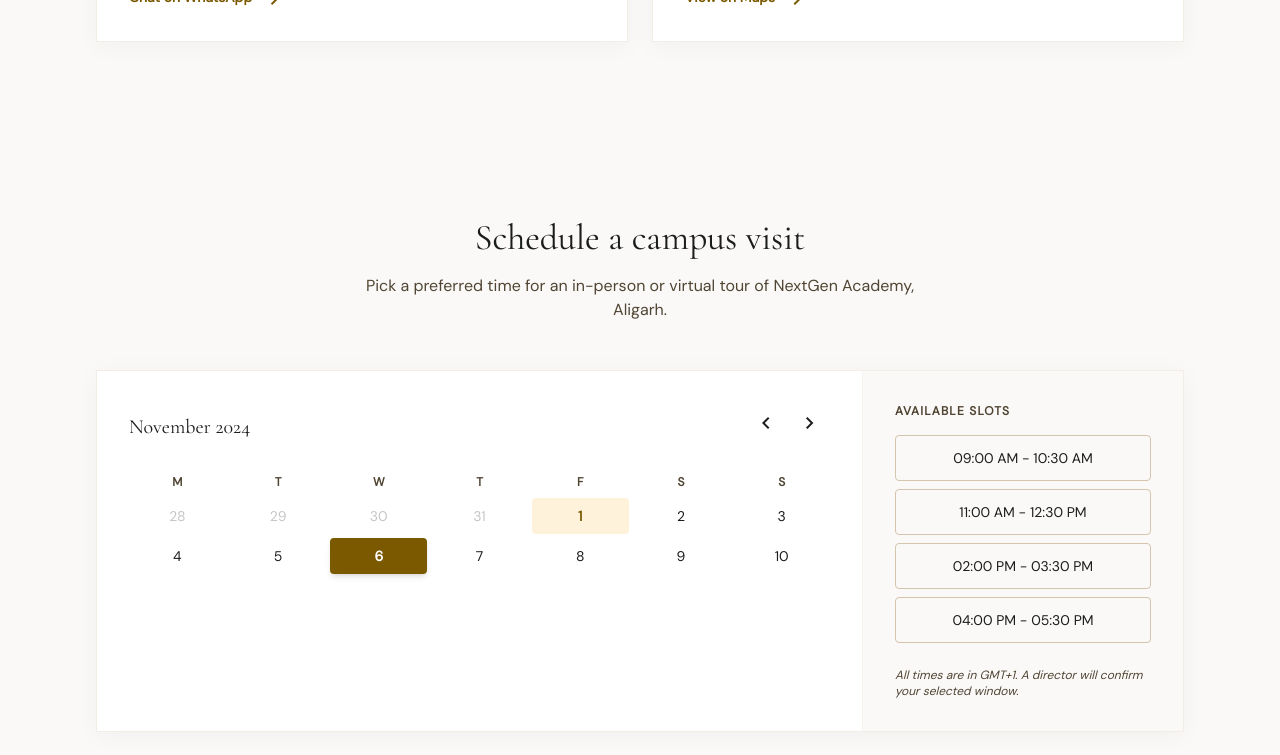
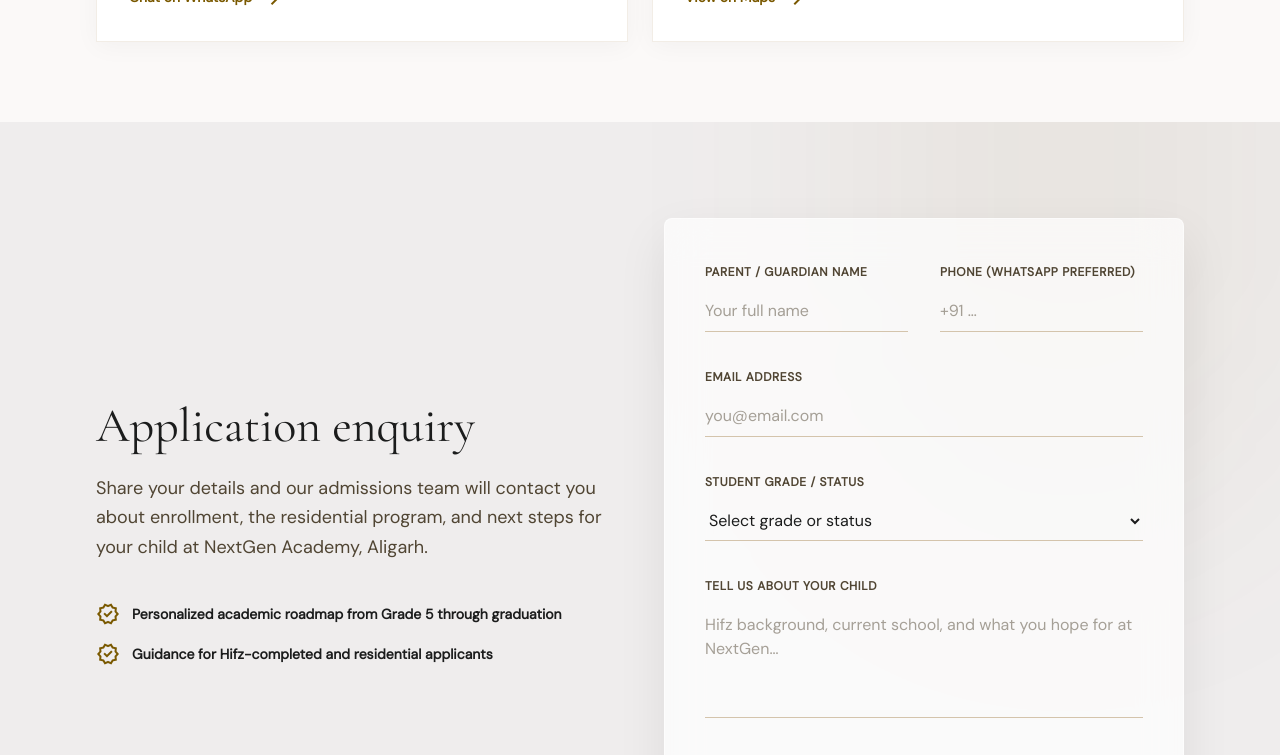
Before and after one commit to atif-afsar/Next-Gen, a React (Vite) app: page /contact in a window 1280 px wide. Shown: the part 2000-2755 px from the top of the page. Built offline with nearby package versions, Linux system fonts and the light colour scheme.

Commit message:
fix contact form

```diff
--- a/src/Components/Admissions/ApplicationForm.jsx
+++ b/src/Components/Admissions/ApplicationForm.jsx
@@ -1,4 +1,8 @@
+import { useState } from 'react'
 import { motion, EASE_OUT, viewport } from '../Contact/motion.jsx'
+import { ADMISSIONS_EMAIL } from '../../lib/contact.js'
+
+const FORM_ENDPOINT = `https://formsubmit.co/ajax/${encodeURIComponent(ADMISSIONS_EMAIL)}`
 
 const benefits = [
   'Personalized academic roadmap from Grade 5 through graduation',
@@ -17,7 +21,67 @@
   'Hifz completed — seeking enrollment',
 ]
 
-export default function ApplicationForm() {
+const STYLES = {
+  admissions: {
+    glass: 'admissions-glass',
+    input: 'admissions-input',
+    btn: 'admissions-btn-primary',
+    id: (name) => name,
+  },
+  contact: {
+    glass: 'contact-glass',
+    input: 'contact-input',
+    btn: 'contact-btn-primary',
+    id: (name) => `contact-${name}`,
+  },
+}
+
+export default function ApplicationForm({ variant = 'admissions' }) {
+  const styles = STYLES[variant] ?? STYLES.admissions
+  const [status, setStatus] = useState('idle')
+  const [errorMessage, setErrorMessage] = useState('')
+
+  async function handleSubmit(e) {
+    e.preventDefault()
+    const form = e.currentTarget
+    const data = new FormData(form)
+
+    setStatus('submitting')
+    setErrorMessage('')
+
+    const parentName = String(data.get('parentName') ?? '').trim()
+    const phone = String(data.get('phone') ?? '').trim()
+    const email = String(data.get('email') ?? '').trim()
+    const grade = String(data.get('grade') ?? '').trim()
+    const message = String(data.get('message') ?? '').trim()
+
+    const body = {
+      name: parentName,
+      phone,
+      grade,
+      message: message || '(No additional message)',
+      _subject: `Admissions enquiry — ${grade}`,
+      _template: 'table',
+    }
+    if (email) body.email = email
+
+    try {
+      const res = await fetch(FORM_ENDPOINT, {
+        method: 'POST',
+        headers: { 'Content-Type': 'application/json', Accept: 'application/json' },
+        body: JSON.stringify(body),
+      })
+      if (!res.ok) throw new Error('submit failed')
+      form.reset()
+      setStatus('success')
+    } catch {
+      setStatus('error')
+      setErrorMessage(
+        'We could not send your enquiry. Please try again or contact us on WhatsApp.',
+      )
+    }
+  }
+
   return (
     <section
       id="apply"
@@ -60,61 +124,65 @@
           whileInView={{ opacity: 1, x: 0 }}
           viewport={viewport}
           transition={{ duration: 0.65, delay: 0.1, ease: EASE_OUT }}
-          className="admissions-glass rounded-lg p-6 sm:p-8 md:p-10"
+          className={`${styles.glass} rounded-lg p-6 sm:p-8 md:p-10`}
         >
-          <form className="space-y-6 sm:space-y-8" onSubmit={(e) => e.preventDefault()} aria-label="Admissions enquiry form">
+          <form
+            className="space-y-6 sm:space-y-8"
+            onSubmit={handleSubmit}
+            aria-label="Admissions enquiry form"
+          >
             <div className="grid grid-cols-1 gap-6 sm:grid-cols-2 sm:gap-8">
               <div>
-                <label htmlFor="parent-name" className="text-xs font-semibold uppercase tracking-wider text-[#504533]">
+                <label htmlFor={styles.id('parent-name')} className="text-xs font-semibold uppercase tracking-wider text-[#504533]">
                   Parent / Guardian name
                 </label>
                 <input
-                  id="parent-name"
+                  id={styles.id('parent-name')}
                   name="parentName"
                   type="text"
                   autoComplete="name"
                   required
                   placeholder="Your full name"
-                  className="admissions-input mt-2 w-full py-2 text-base text-[#1b1c1c] placeholder:text-[#504533]/50"
+                  className={`${styles.input} mt-2 w-full py-2 text-base text-[#1b1c1c] placeholder:text-[#504533]/50`}
                 />
               </div>
               <div>
-                <label htmlFor="phone" className="text-xs font-semibold uppercase tracking-wider text-[#504533]">
+                <label htmlFor={styles.id('phone')} className="text-xs font-semibold uppercase tracking-wider text-[#504533]">
                   Phone (WhatsApp preferred)
                 </label>
                 <input
-                  id="phone"
+                  id={styles.id('phone')}
                   name="phone"
                   type="tel"
                   autoComplete="tel"
                   required
                   placeholder="+91 …"
-                  className="admissions-input mt-2 w-full py-2 text-base text-[#1b1c1c] placeholder:text-[#504533]/50"
+                  className={`${styles.input} mt-2 w-full py-2 text-base text-[#1b1c1c] placeholder:text-[#504533]/50`}
                 />
               </div>
             </div>
             <div>
-              <label htmlFor="email" className="text-xs font-semibold uppercase tracking-wider text-[#504533]">
+              <label htmlFor={styles.id('email')} className="text-xs font-semibold uppercase tracking-wider text-[#504533]">
                 Email address
               </label>
               <input
-                id="email"
+                id={styles.id('email')}
                 name="email"
                 type="email"
                 autoComplete="email"
                 placeholder="you@email.com"
-                className="admissions-input mt-2 w-full py-2 text-base text-[#1b1c1c] placeholder:text-[#504533]/50"
+                className={`${styles.input} mt-2 w-full py-2 text-base text-[#1b1c1c] placeholder:text-[#504533]/50`}
               />
             </div>
             <div>
-              <label htmlFor="grade" className="text-xs font-semibold uppercase tracking-wider text-[#504533]">
+              <label htmlFor={styles.id('grade')} className="text-xs font-semibold uppercase tracking-wider text-[#504533]">
                 Student grade / status
               </label>
               <select
-                id="grade"
+                id={styles.id('grade')}
                 name="grade"
                 required
-                className="admissions-input mt-2 w-full py-2 text-base text-[#1b1c1c]"
+                className={`${styles.input} mt-2 w-full py-2 text-base text-[#1b1c1c]`}
                 defaultValue=""
               >
                 <option value="" disabled>
@@ -128,24 +196,38 @@
               </select>
             </div>
             <div>
-              <label htmlFor="message" className="text-xs font-semibold uppercase tracking-wider text-[#504533]">
+              <label htmlFor={styles.id('message')} className="text-xs font-semibold uppercase tracking-wider text-[#504533]">
                 Tell us about your child
               </label>
               <textarea
-                id="message"
+                id={styles.id('message')}
                 name="message"
                 rows={4}
                 placeholder="Hifz background, current school, and what you hope for at NextGen…"
-                className="admissions-input mt-2 w-full resize-none py-2 text-base text-[#1b1c1c] placeholder:text-[#504533]/50"
+                className={`${styles.input} mt-2 w-full resize-none py-2 text-base text-[#1b1c1c] placeholder:text-[#504533]/50`}
               />
             </div>
+            {status === 'success' && (
+              <p
+                role="status"
+                className="rounded-lg border border-[#7a5900]/30 bg-[#7a5900]/10 px-4 py-3 text-sm font-medium text-[#1b1c1c]"
+              >
+                Thank you. Your enquiry was sent — our admissions team will contact you soon.
+              </p>
+            )}
+            {status === 'error' && (
+              <p role="alert" className="rounded-lg border border-red-300/50 bg-red-50 px-4 py-3 text-sm text-red-800">
+                {errorMessage}
+              </p>
+            )}
             <motion.button
               type="submit"
-              whileHover={{ scale: 1.02 }}
-              whileTap={{ scale: 0.98 }}
-              className="admissions-btn-primary w-full rounded-lg py-3.5 text-xs font-semibold uppercase tracking-wider shadow-lg sm:py-4 sm:text-sm"
+              disabled={status === 'submitting'}
+              whileHover={status === 'submitting' ? undefined : { scale: 1.02 }}
+              whileTap={status === 'submitting' ? undefined : { scale: 0.98 }}
+              className={`${styles.btn} w-full rounded-lg py-3.5 text-xs font-semibold uppercase tracking-wider shadow-lg disabled:cursor-not-allowed disabled:opacity-60 sm:py-4 sm:text-sm`}
             >
-              Submit admissions enquiry
+              {status === 'submitting' ? 'Sending…' : 'Submit admissions enquiry'}
             </motion.button>
           </form>
         </motion.div>
--- a/src/Components/Contact/InquiryCards.jsx
+++ b/src/Components/Contact/InquiryCards.jsx
@@ -9,9 +9,9 @@
     iconColor: 'text-[#7a5900]',
     title: 'Admissions & Enrollment',
     description:
-      'Ready to apply? Start on our dedicated admissions page — eligibility, process, and application form.',
-    link: 'Go to Admissions',
-    to: '/admissions',
+      'Submit the application enquiry form on this page, or visit Admissions for eligibility and the full process.',
+    link: 'Go to application form',
+    to: '/contact#apply',
     external: false,
   },
   {
--- a/src/Components/Contact/PageContent.jsx
+++ b/src/Components/Contact/PageContent.jsx
@@ -1,3 +1,4 @@
+import ApplicationForm from '../Admissions/ApplicationForm.jsx'
 import ContactHero from './Hero.jsx'
 import ContactDirect from './ContactDirect.jsx'
 import InquiryCards from './InquiryCards.jsx'
@@ -10,6 +11,7 @@
       <ContactHero />
       <ContactDirect />
       <InquiryCards />
+      <ApplicationForm variant="contact" />
       <VirtualVisit />
       <Location />
     </main>
--- a/src/lib/contact.js
+++ b/src/lib/contact.js
@@ -16,6 +16,9 @@
   'Hello NextGen Academy, I would like to know more about admissions.'
 )}`
 
+/** Admissions and enquiry inbox */
+export const ADMISSIONS_EMAIL = 'wenextgenacademy@gmail.com'
+
 export const ADDRESS_LINE = ADDRESS.formatted
 export const ADDRESS_SHORT = 'Green Fort City, Near AMU Fort, Aligarh'
 
```
